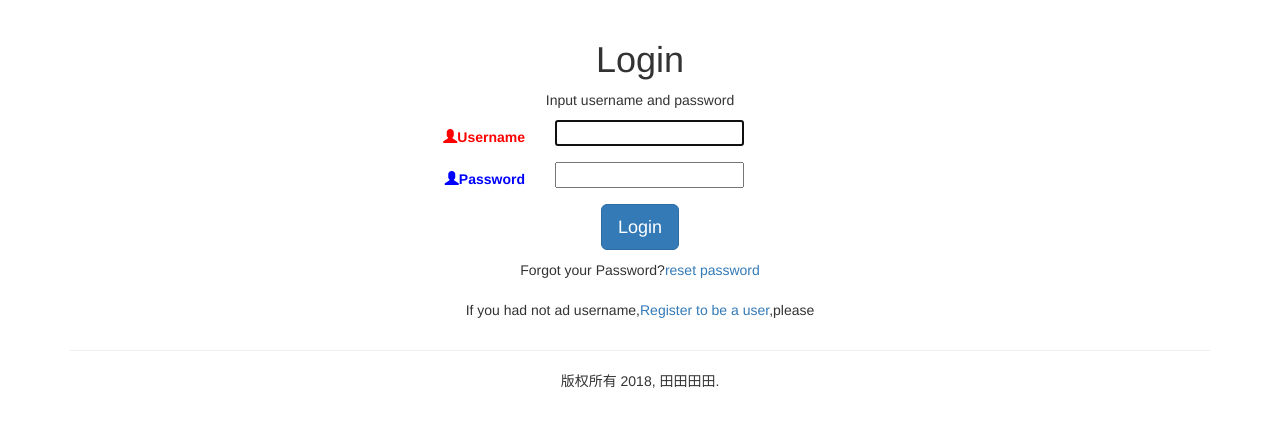
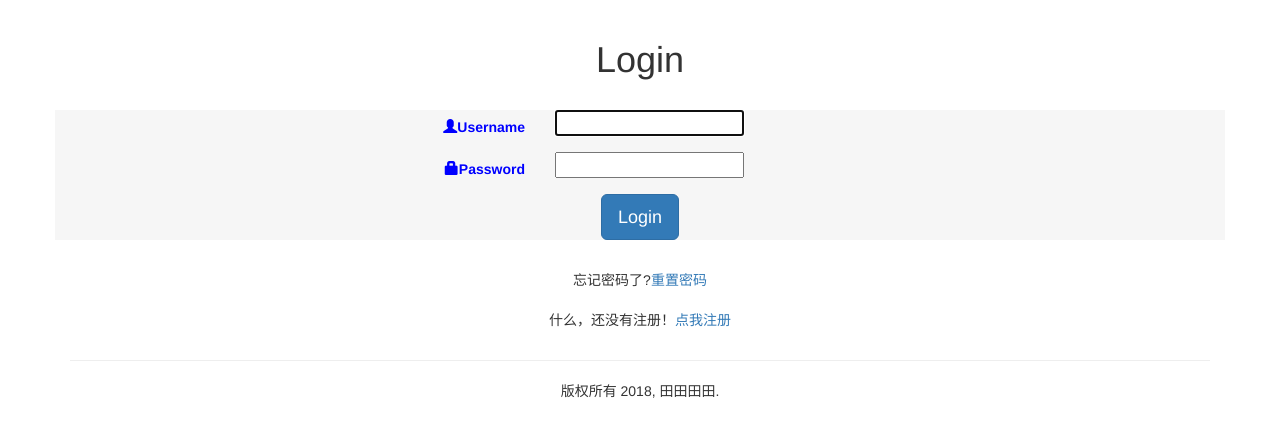
Before and after one commit to tianwei1992/mysite, a Django app: page /account/new-login/ in a window 1280 px wide. Shown: the part 52-489 px from the top of the page. Run offline with Django 3.2, Linux system fonts and the light colour scheme; parts of the project's set-up code (start-up, migrations or seed data) failed here and were passed over; some libraries are stand-ins or nearby versions.

Commit message:
add some hints and feedbacks for  user-login page

```diff
--- a/templates/account/login.html
+++ b/templates/account/login.html
@@ -3,26 +3,41 @@
 {% block title %}Login{% endblock %}
 
 {% block content %}
-<div class="row text-center vertical-middle-sm">
+
+
+{% if next %}
+    {% if user.is_authenticated %}
+    <p>抱歉，你不能访问这个页面，换个账号呢~~</p>
+    {% else %}
+    <p><strong>你还没有登录呢~ヾ(●´∀｀●) </strong></p>
+    {% endif %}
+{% endif %}
+
+<div class="row text-center vertical-middle-sm" >
     <h1>Login</h1>
-    <p>Input username and password</p>
-    <form class="form-horizontal" action="." method="post">{% csrf_token %}
+    <br>
+    <form class="form-horizontal" action="." method="post" style="background-color: #f6f6f6;
+    border-color: #F5F1C7;">{% csrf_token %}
        <!-- {{ form.as_p}}-->
        <div class="form-group">
-             <label for="{{ form.username.id_for_lable }}" class="col-md-5 control-label" style="color:red"><span class="glyphicon glyphicon-user"></span>Username</label>
+             <label for="{{ form.username.id_for_lable }}" class="col-md-5 control-label" style="color:blue"><span class="glyphicon glyphicon-user"></span>Username</label>
         <div class="col-md-6 text-left">{{ form.username }}</div>
       </div>
 
      <div class="form-group">
-             <label for="{{ form.password.id_for_lable }}" class="col-md-5 control-label" style="color:blue"><span class="glyphicon glyphicon-user"></span>Password</label>
+             <label for="{{ form.password.id_for_lable }}" class="col-md-5 control-label" style="color:blue"><span class="glyphicon glyphicon-lock"></span>Password</label>
         <div class="col-md-6 text-left">{{ form.password }}</div>
         </div>
+        {% if form.errors %}
+        <p><strong>Login Fail</strong>：用户名和密码不匹配呢，请重新输入~</p>
+        {% endif %}
       <input type="submit" class="btn btn-primary btn-lg"value="Login">
    </form>
 
+    <br>
     <!--copy from templates/registration/login.html-->
-       <p style="margin-top:10px">Forgot your Password?<a href="{% url 'account:password_reset' %}">reset password</a></p>
-   <p style="margin-top:20px">If you had not ad username,<a href="{% url 'account:register' %}">Register to be a user</a>,please</p>
+       <p style="margin-top:10px">忘记密码了?<a href="{% url 'account:password_reset' %}">重置密码</a></p>
+   <p style="margin-top:20px">什么，还没有注册！<a href="{% url 'account:register' %}">点我注册</a></p>
 
 </div>
 
```
